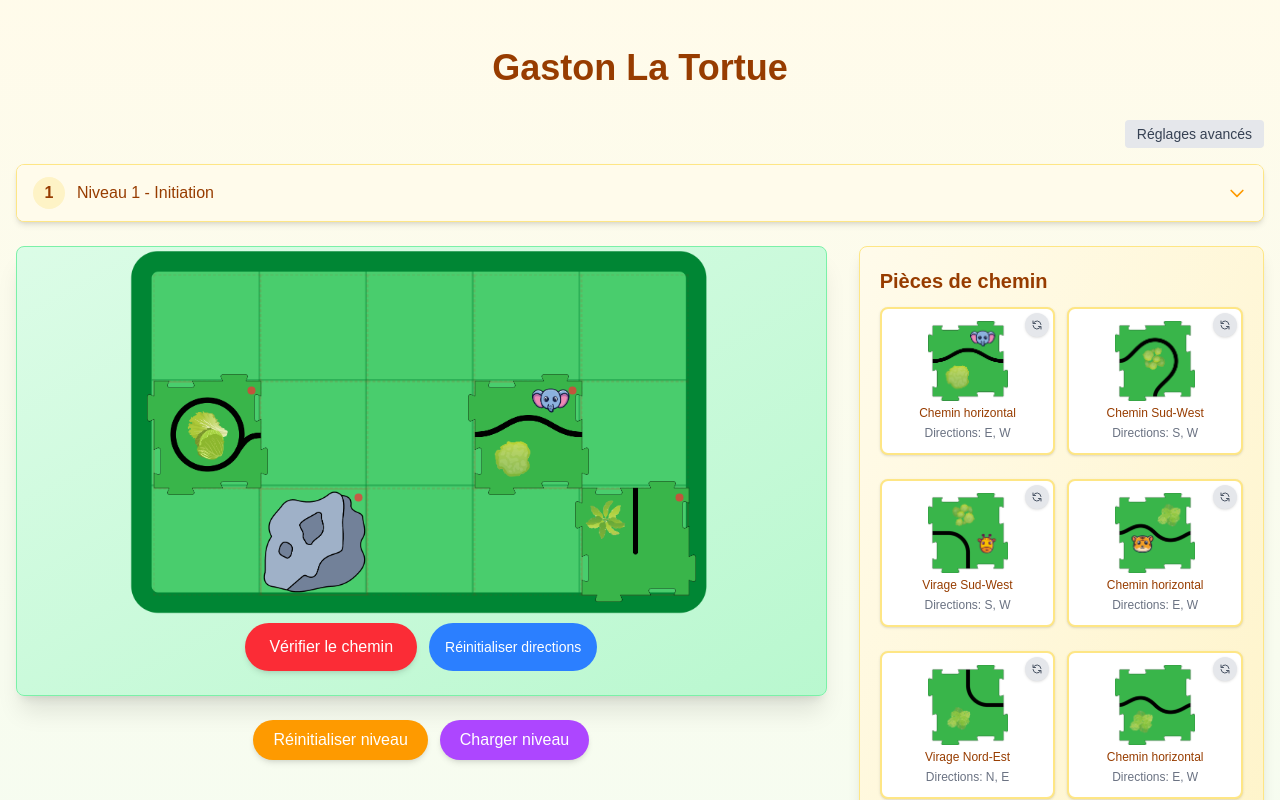
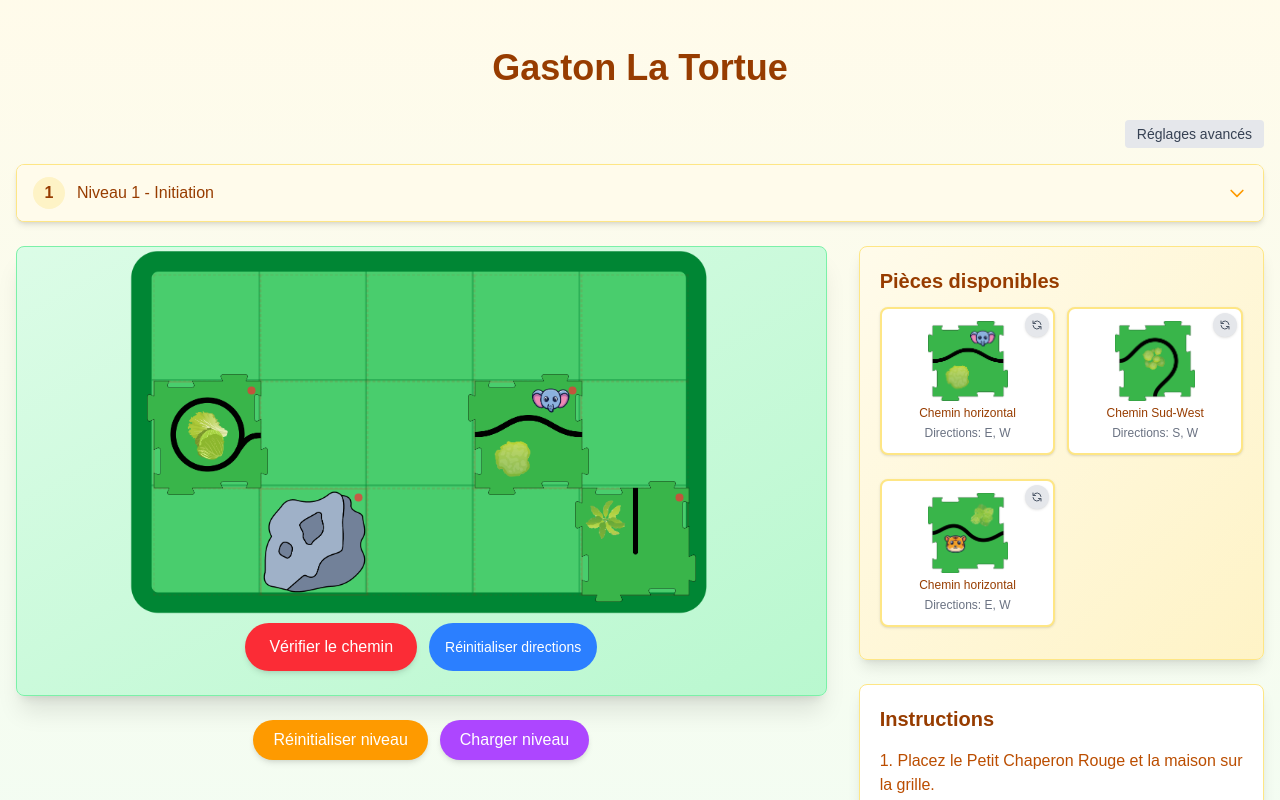
Before and after one commit to Nathan-lama/watigaston, a Next.js app: page / in a window 1280 px wide. Shown: the top 800 px of the page. Built offline with nearby package versions, Linux system fonts and the light colour scheme.

Commit message:
pieces niv

```diff
--- a/app/page.tsx
+++ b/app/page.tsx
@@ -518,7 +518,8 @@ export default function Home() {
             </div>
 
             <div className="md:w-1/3">
-              <ItemsGallery />
+              {/* Passer les pièces disponibles du niveau actuel */}
+              <ItemsGallery availablePieces={currentLevel.availablePieces} />
 
               <div className="mt-6 bg-white p-5 rounded-lg shadow-lg border border-amber-200">
                 <h2 className="text-xl font-bold mb-4 text-amber-800">Instructions</h2>
--- a/components/ItemsGallery.tsx
+++ b/components/ItemsGallery.tsx
@@ -1,19 +1,35 @@
 import DraggableItem from './DraggableItem';
 import { puzzlePieces } from '@/utils/puzzleTypes';
 
-const ItemsGallery = () => {
-  // Filtre les pièces de type puzzle uniquement
-  const puzzleOnlyPieces = Object.values(puzzlePieces).filter(piece =>
-    piece.type.startsWith('puzzle_')
+interface ItemsGalleryProps {
+  availablePieces?: string[]; // Make it optional
+  showStartEnd?: boolean;
+}
+
+const ItemsGallery = ({ availablePieces = [], showStartEnd = false }: ItemsGalleryProps) => {
+  // Provide a default empty array if availablePieces is undefined
+  const piecesToShow = availablePieces || [];
+
+  // Now safely use the piecesToShow array
+  const filteredPieces = Object.values(puzzlePieces).filter(piece =>
+    piecesToShow.includes(piece.type)
   );
+
+  // Filtrer les pièces de début et de fin si nécessaire
+  const startEndPieces = showStartEnd
+    ? Object.values(puzzlePieces).filter(piece =>
+        piece.type.startsWith('debut_') || piece.type.startsWith('fin_')
+      )
+    : [];
 
   return (
     <div className="bg-gradient-to-br from-amber-50 to-amber-100 p-5 rounded-lg shadow-lg border border-amber-200">
-      {/* Section des pièces de chemin uniquement */}
+      {/* Section des pièces de chemin */}
       <div>
-        <h2 className="text-xl font-bold mb-3 text-amber-800">Pièces de chemin</h2>
+        <h2 className="text-xl font-bold mb-3 text-amber-800">Pièces disponibles</h2>
+        {filteredPieces.length > 0 ? (
           <div className="grid grid-cols-2 gap-3">
-          {puzzleOnlyPieces.map((piece) => (
+            {filteredPieces.map((piece) => (
               <DraggableItem
                 key={piece.type}
                 type={piece.type}
@@ -24,7 +40,29 @@ const ItemsGallery = () => {
               />
             ))}
           </div>
+        ) : (
+          <p className="text-amber-700 text-sm italic">Aucune pièce disponible pour ce niveau</p>
+        )}
       </div>
+
+      {/* Section des pièces de début/fin si activée */}
+      {showStartEnd && startEndPieces.length > 0 && (
+        <div className="mt-6">
+          <h2 className="text-xl font-bold mb-3 text-amber-800">Début et Fin</h2>
+          <div className="grid grid-cols-2 gap-3">
+            {startEndPieces.map((piece) => (
+              <DraggableItem
+                key={piece.type}
+                type={piece.type}
+                name={piece.name}
+                imagePath={piece.imagePath}
+                category={piece.type.startsWith('debut_') ? 'debut' : 'fin'}
+                directions={piece.directions}
+              />
+            ))}
+          </div>
+        </div>
+      )}
     </div>
   );
 };
--- a/utils/levels.ts
+++ b/utils/levels.ts
@@ -9,6 +9,8 @@ export interface Level {
   boardImage: string; // Chemin vers l'image du plateau
   description: string;
   difficulty: 'easy' | 'medium' | 'hard';
+  // Ajouter la liste des pièces disponibles pour ce niveau
+  availablePieces: string[];
 }
 
 // Fonction de sécurité pour créer une grille valide
@@ -64,7 +66,9 @@ export const levels: Level[] = [
     ],
     boardImage: "/Board-lvl1.png",
     description: "Créez votre premier chemin ! Placez le Petit Chaperon Rouge et sa grand-mère, puis connectez-les avec des chemins.",
-    difficulty: 'easy'
+    difficulty: 'easy',
+    // Pièces disponibles pour le niveau 1
+    availablePieces: ['puzzle_1', 'puzzle_2', 'puzzle_4']
   },
   {
     id: 2,
@@ -82,7 +86,9 @@ export const levels: Level[] = [
     ])),
     boardImage: "/Board-lvl1.png",
     description: "Complétez le chemin commencé pour permettre au Petit Chaperon Rouge d'atteindre sa destination.",
-    difficulty: 'easy'
+    difficulty: 'easy',
+    // Pièces disponibles pour le niveau 2
+    availablePieces: ['puzzle_1', 'puzzle_4', 'puzzle_5']
   },
   {
     id: 3,
@@ -99,7 +105,9 @@ export const levels: Level[] = [
     ])),
     boardImage: "/Board-lvl1.png",
     description: "Un niveau plus complexe avec des pièces déjà placées. Complétez le chemin pour gagner !",
-    difficulty: 'medium'
+    difficulty: 'medium',
+    // Pièces disponibles pour le niveau 3
+    availablePieces: ['puzzle_1', 'puzzle_2', 'puzzle_3', 'puzzle_6']
   }
 ];
 
```
Lines whose indentation alone changed are shown as unchanged.
